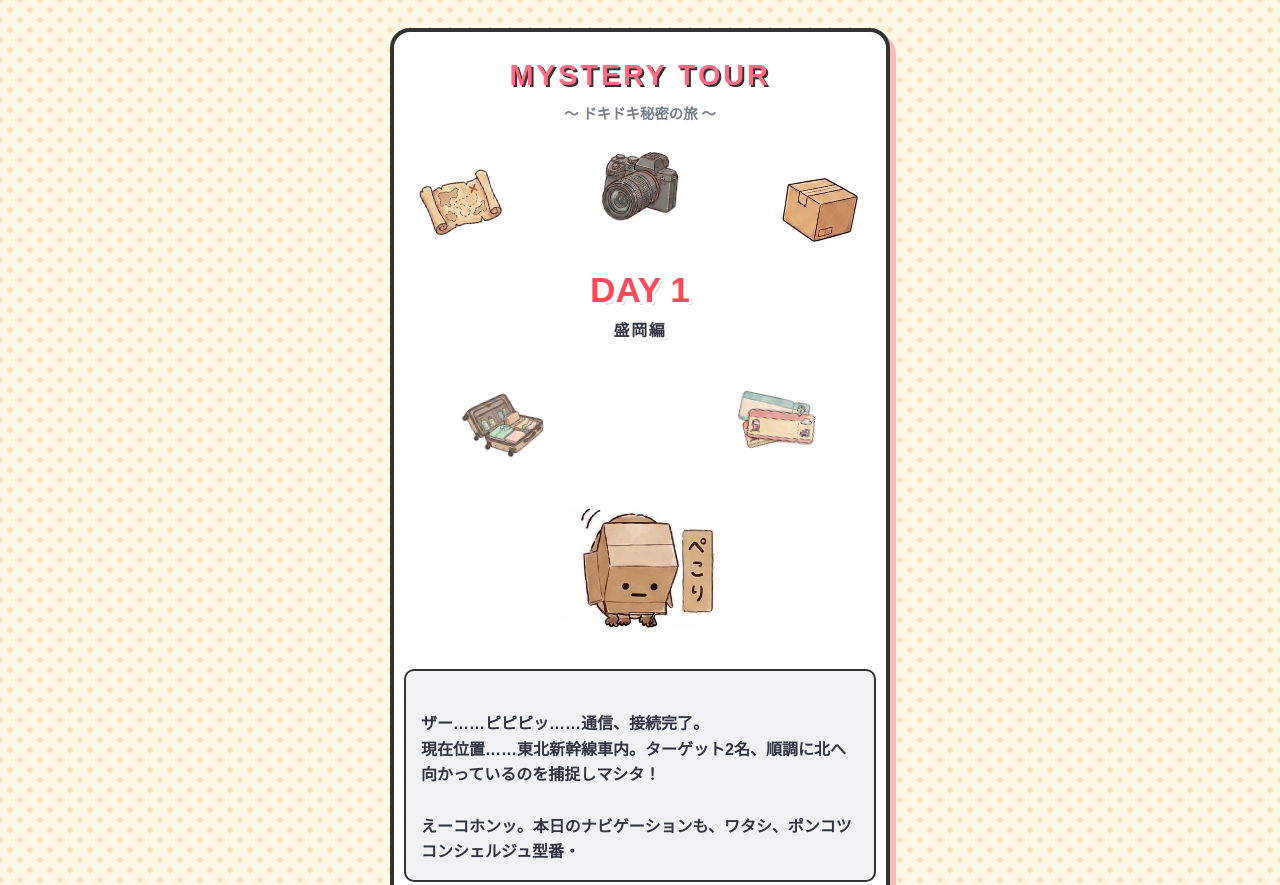
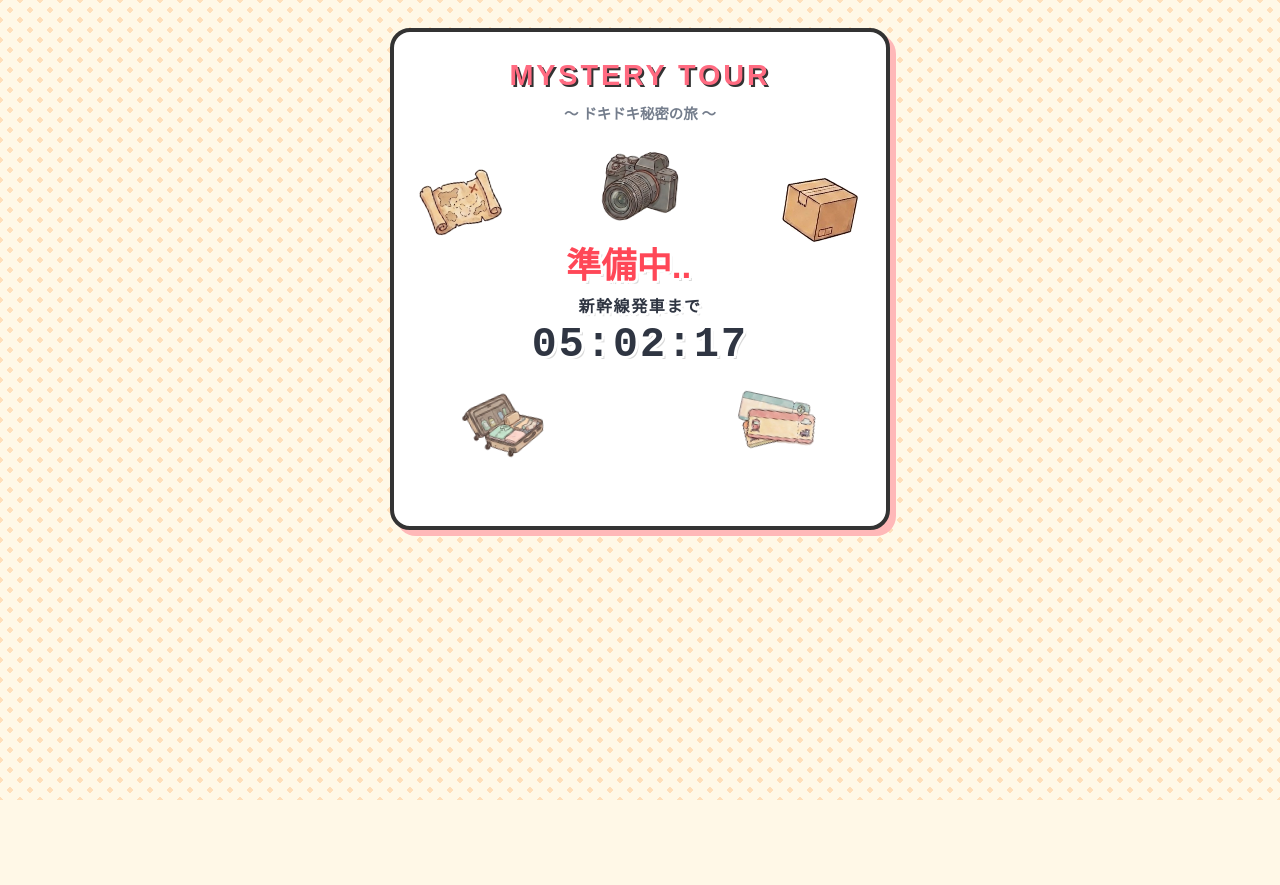
Before and after one commit to ebichiri60/mystery-tour, a plain HTML site: page day2.html in a window 1280 px wide. Shown: the top 885 px of the page. After the commit the page ends 800 px from the top, so only its background shows below. Drawn offline with Linux system fonts and the light colour scheme.

Commit message:
Add files via upload

```diff
--- a/day2.html
+++ b/day2.html
@@ -157,7 +157,7 @@
             border: 2px solid #333;
         }
 
-        .hidden { display: none; }
+        .hidden { display: none !important; }
 
         .content-block {
             border-top: 3px dashed #dfe4ea;
@@ -285,12 +285,22 @@
             <img src="carrybag.png" alt="キャリーバッグ" class="scatter-item item-bag">
             <img src="ticket.png" alt="チケット" class="scatter-item item-ticket">
 
-            <div class="text-group">
+            <!-- 準備中用エリア -->
+            <div id="preparation-area" class="text-group hidden">
+                <div class="status-text">準備中<span class="dot-anim" id="prep-dots">...</span></div>
+                <div class="countdown-label-new">新幹線発車まで</div>
+                <div id="countdown-timer">00:00:00</div>
+            </div>
+
+            <!-- 開放後用エリア -->
+            <div id="opened-area" class="text-group hidden">
                 <div class="status-text">DAY 1</div>
                 <div class="countdown-label-new">盛岡編</div>
             </div>
         </div>
 
+        <!-- ストーリーコンテンツ全体（準備中は非表示） -->
+        <div id="story-container" class="hidden">
             <div id="day-box-intro" class="day-box-intro">
                 <img src="day2_box.png" alt="段ボール箱">
             </div>
@@ -340,11 +350,51 @@
                     <img src="nazo_box.png" alt="" class="nazo-box">
                 </div>
             </div>
-
+        </div>
     </div>
 </div>
 
 <script>
+    // 目標時刻の設定 (2026年7月18日 10時32分00秒)
+    const targetDate = new Date('2026-07-18T10:32:00+09:00').getTime();
+
+    // 「準備中」の「…」アニメーション用
+    let dotCount = 0;
+    const dotInterval = setInterval(() => {
+        dotCount = (dotCount + 1) % 4;
+        const prepDots = document.getElementById('prep-dots');
+        if(prepDots) prepDots.innerText = '.'.repeat(dotCount);
+    }, 500);
+
+    // カウントダウンと状態の更新処理
+    function checkAndStart() {
+        const now = new Date().getTime();
+        const distance = targetDate - now;
+
+        if (distance <= 0) {
+            // 時間になったらカウントダウンを消し、本編を表示してアニメーション開始
+            clearInterval(dotInterval);
+            document.getElementById('preparation-area').classList.add('hidden');
+            document.getElementById('opened-area').classList.remove('hidden');
+            document.getElementById('story-container').classList.remove('hidden');
+            startTourStory();
+            return true;
+        } else {
+            // 時間前ならカウントダウンを計算して表示
+            document.getElementById('preparation-area').classList.remove('hidden');
+            const h = Math.floor((distance % (1000 * 60 * 60 * 24)) / (1000 * 60 * 60));
+            const m = Math.floor((distance % (1000 * 60 * 60)) / (1000 * 60));
+            const s = Math.floor((distance % (1000 * 60)) / 1000);
+
+            document.getElementById('countdown-timer').innerText =
+                String(h).padStart(2, '0') + ':' +
+                String(m).padStart(2, '0') + ':' +
+                String(s).padStart(2, '0');
+            return false;
+        }
+    }
+
+    // タイピングアニメーション関数
     function typeText(elementId, text, speed, callback) {
         const el = document.getElementById(elementId);
         el.innerHTML = '';
@@ -362,7 +412,8 @@
         type();
     }
 
-    window.onload = () => {
+    // 本編スタート時の処理
+    function startTourStory() {
         const introText = `
 ザー……ピピピッ……通信、接続完了。
 現在位置……東北新幹線車内。ターゲット2名、順調に北へ向かっているのを捕捉しマシタ！
@@ -391,6 +442,21 @@
                 document.getElementById('main-content').classList.remove('hidden');
             });
         }, 1500);
+    }
+
+    // 読み込み時の初期化
+    window.onload = () => {
+        // 最初のチェック
+        const isTimeUp = checkAndStart();
+
+        // まだ時間になっていなければ、1秒ごとにチェックし続ける
+        if (!isTimeUp) {
+            const timerInterval = setInterval(() => {
+                if (checkAndStart()) {
+                    clearInterval(timerInterval);
+                }
+            }, 1000);
+        }
     };
 </script>
 </body>
```
Lines whose indentation alone changed are shown as unchanged.
